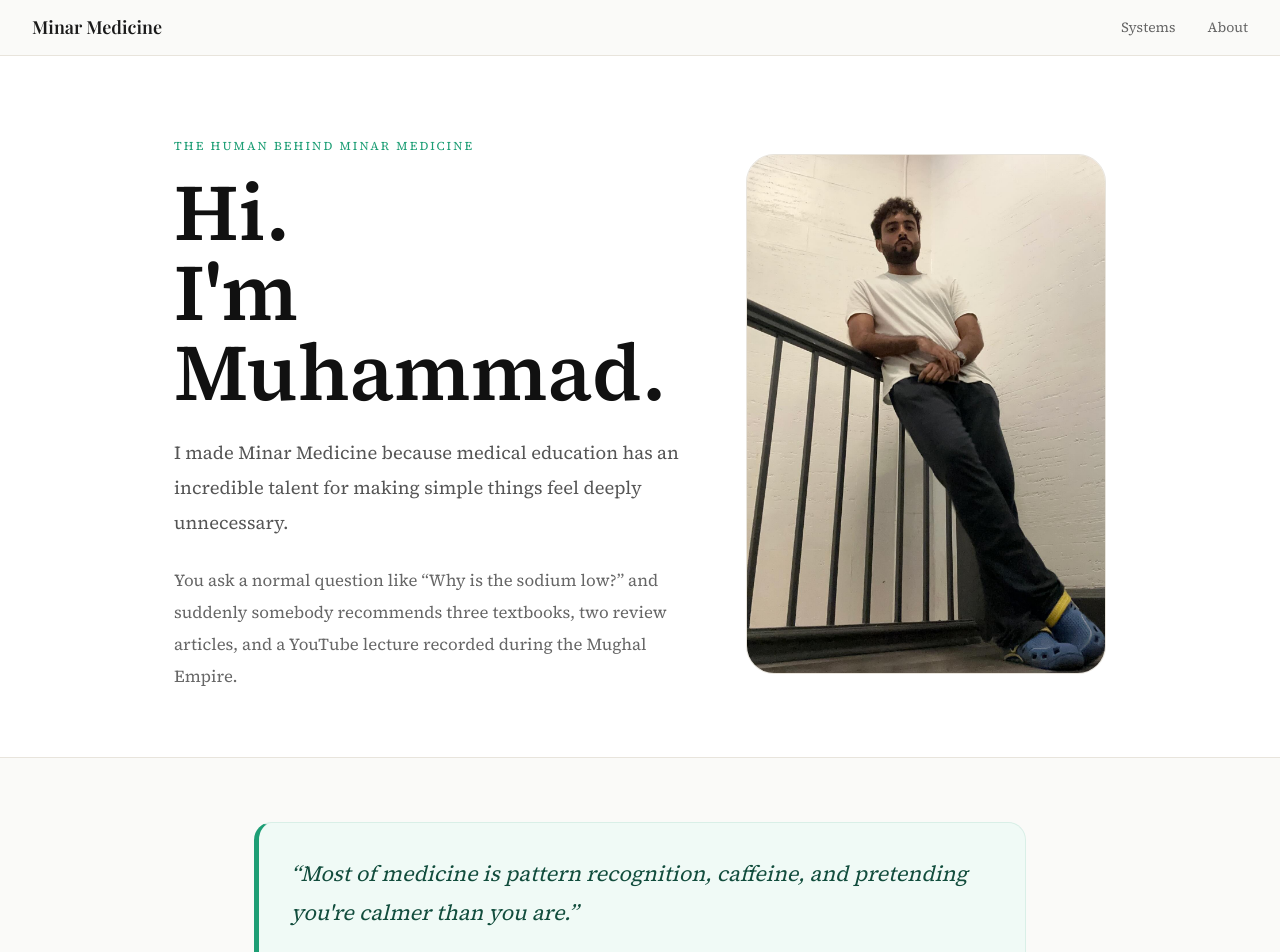
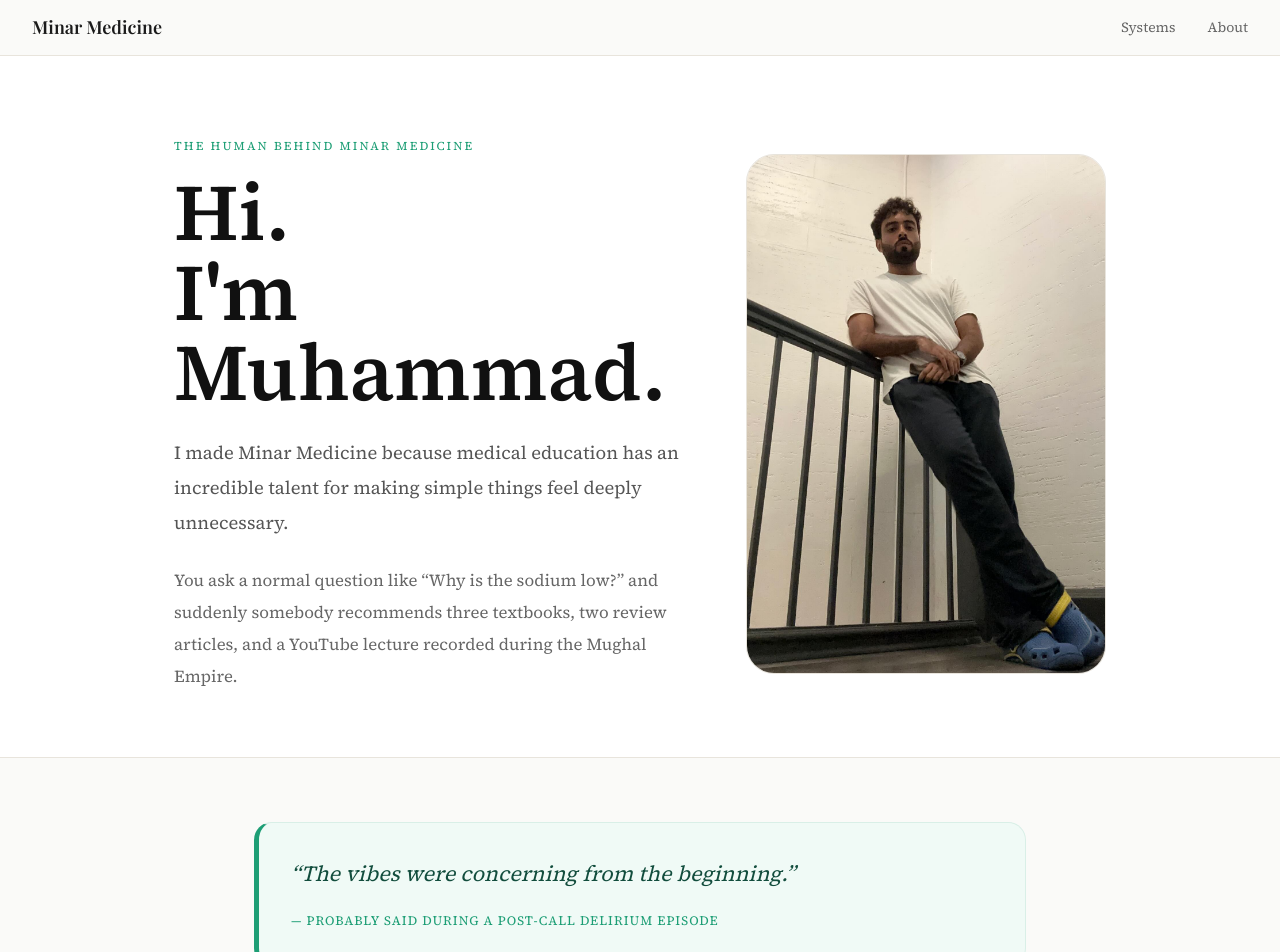
Before and after one commit to muhammadtoor702-blip/minar-medicine, a Next.js app: page /about in a window 1280 px wide. Shown: the top 952 px of the page. Built offline with nearby package versions, Linux system fonts and the light colour scheme; a web font is replaced by a local one.

Commit message:
Update about.tsx

```diff
--- a/pages/about.tsx
+++ b/pages/about.tsx
@@ -74,7 +74,7 @@ export default function About(): JSX.Element {
         {/* Quote */}
         <div style={{ background: '#f0faf6', border: '1px solid #d9efe7', borderLeft: '5px solid #1D9E75', borderRadius: '18px', padding: '2rem', marginBottom: '2rem' }}>
           <p style={{ fontSize: '1.35rem', lineHeight: 1.8, color: '#124d3d', marginBottom: '0.75rem', fontStyle: 'italic' }}>
-            &ldquo;Most of medicine is pattern recognition, caffeine, and pretending you&apos;re calmer than you are.&rdquo;
+            &ldquo;The vibes were concerning from the beginning.&rdquo;
           </p>
           <span style={{ fontSize: '0.8rem', letterSpacing: '0.08em', textTransform: 'uppercase', color: '#1D9E75' }}>
             — probably said during a post-call delirium episode
```
